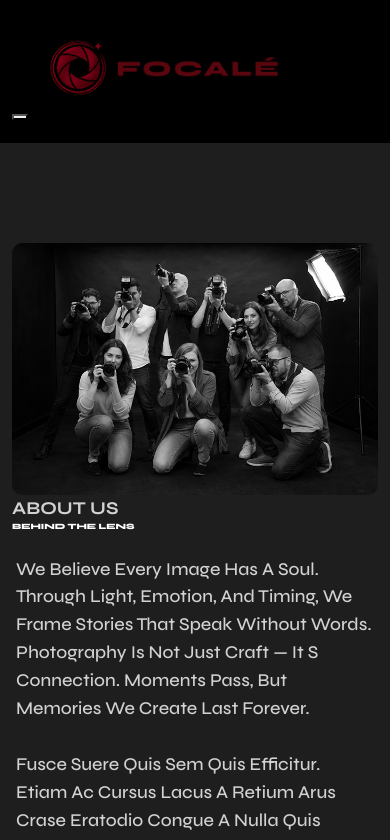
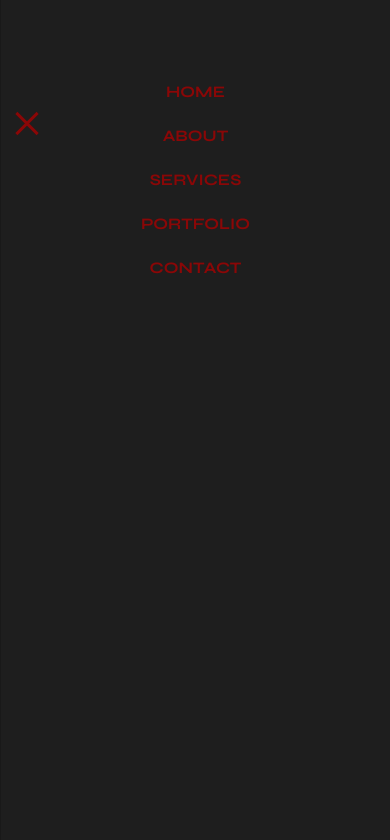
Before and after one commit to pritammondal721646/Focale, a plain HTML site: page aboutus.html in a window 390 px wide. Both pictures are taken after a click on the button "Toggle navigation". Shown: the top 840 px of the page. Drawn offline with nearby package versions, Linux system fonts and the light colour scheme.

Commit message:
header section update

```diff
--- a/CSS/style.css
+++ b/CSS/style.css
@@ -38,6 +38,9 @@ ul {
 }
 .container {
   max-width: 1674px !important;
+}
+.max-container {
+  max-width: 1920px;
 }
 .title-1 {
   font-size: 4.167vw;
@@ -107,6 +110,69 @@ header {
   background: var(--color-black);
   padding: 15px 0;
 }
+.custom-toggler {
+  position: relative;
+  z-index: 1060;
+}
+.custom-toggler {
+  position: relative;
+  width: 30px;
+  height: 20px;
+  display: flex;
+  align-items: center;
+  justify-content: center;
+}
+.custom-toggler span {
+  display: inline-block;
+  height: 3px;
+  width: 30px;
+  background: var(--color-dark-red);
+  transition: 0.5s linear;
+}
+
+/* Top & bottom lines */
+.custom-toggler::before,
+.custom-toggler::after {
+  position: absolute;
+  content: "";
+  height: 3px;
+  width: 30px;
+  background: var(--color-dark-red);
+  transition: 0.5s linear;
+}
+
+.custom-toggler::before {
+  top: 0;
+}
+
+.custom-toggler::after {
+  bottom: 0;
+}
+
+.custom-toggler.animate span {
+  transform: translateX(-50px);
+  opacity: 0;
+}
+
+.custom-toggler.animate::before {
+  transform: rotate(-45deg);
+  top: 8px;
+}
+
+.custom-toggler.animate::after {
+  transform: rotate(45deg);
+  top: 8px;
+}
+.navbar-toggler {
+  border: none !important;
+}
+
+.navbar-toggler:focus {
+  box-shadow: none !important;
+}
+.offcanvas{
+  background: var(--color-body) !important;
+}
 .nav-item {
   margin-left: 30px;
 }
@@ -140,7 +206,6 @@ header {
   height: 100%;
   object-fit: cover;
 }
-
 
 /* ========== */
 /* Footer css */
@@ -211,3 +276,22 @@ header {
   height: 1px;
   background: linear-gradient(to right, #222, #444, #222);
 }
+@media screen and (max-width: 992px) {
+  .offcanvas {
+    flex-direction: column;
+
+  }
+  .navbar-nav {
+    margin: 0 auto !important;
+    text-align: center;
+
+    padding: 80px 0 0;
+  }
+  .nav-item {
+    margin: 0;
+  }
+  .nav-link {
+    color: var(--color-dark-red) !important;
+    margin-bottom: 20px;
+  }
+}
--- a/JS/script.js
+++ b/JS/script.js
@@ -1,3 +1,16 @@
+const toggler = document.querySelector(".custom-toggler");
+const offcanvasEl = document.getElementById("navbarSupportedContent");
+
+const offcanvas = new bootstrap.Offcanvas(offcanvasEl);
+
+toggler.addEventListener("click", function () {
+  this.classList.toggle("animate");
+});
+
+offcanvasEl.addEventListener("hidden.bs.offcanvas", function () {
+  toggler.classList.remove("animate");
+});
+
 const counters = document.querySelectorAll(".counter-number");
 
 function animateCounter(counter) {
--- a/aboutus.html
+++ b/aboutus.html
@@ -29,10 +29,21 @@
               <img src="Assets/brandlogo.png" alt="brandlogo" />
             </a>
           </div>
-          <button class="menu">
+          <button
+            class="navbar-toggler custom-toggler"
+            type="button"
+            data-bs-toggle="offcanvas"
+            data-bs-target="#navbarSupportedContent"
+            aria-controls="navbarSupportedContent"
+            aria-expanded="false"
+            aria-label="Toggle navigation"
+          >
             <span></span>
           </button>
-          <div class="collapse navbar-collapse" id="navbarSupportedContent">
+          <div
+            class="offcanvas offcanvas-end align-items-center"
+            id="navbarSupportedContent"
+          >
             <ul class="navbar-nav ms-auto mb-2 mb-lg-0">
               <li class="nav-item">
                 <a class="nav-link active" aria-current="page" href="index.html"
```
Also changed, not shown: contact.html (+20 -4 lines), index.html (+9 -4 lines), portfolio.html (+19 -3 lines), services.html (+20 -4 lines).
